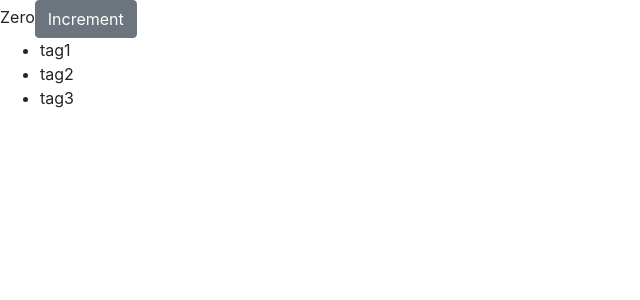
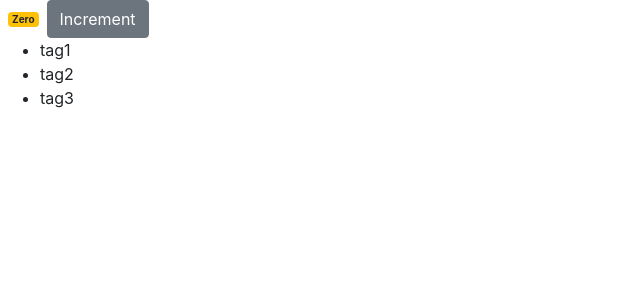
Before and after one commit to emawutor/my-first-react-project, a React (Create React App) app: page / in a window 1280 px wide. Shown: the top 300 px of the page, without its empty margins (0-640 px from the left). Built offline with nearby package versions, Linux system fonts and the light colour scheme.

Commit message:
fixed badge color

```diff
--- a/src/components/counter.jsx
+++ b/src/components/counter.jsx
@@ -22,7 +22,7 @@ class Counter extends Component {
         }*/}
     return (
       <div>
-        <span style={ { } } className={this.getBadgeClasses}>{this.formatCount()}</span>
+        <span style={ this.styles } className={this.getBadgeClasses()}>{this.formatCount()}</span>
         <button onClick={this.handleIncrement} className= "btn btn-secondary btn-small-">Increment</button>
       <ul>
         {this.state.tags.map(tag =>
@@ -37,7 +37,8 @@ class Counter extends Component {
 
   getBadgeClasses() {
     let classes = "badge m-2 badge-";
-    classes += (this.state.count === 0) ? "warning" : "primary";
+    classes += this.state.count === 0 ? "warning" : "primary";
+    return classes;
   }
 
   formatCount() {
```
